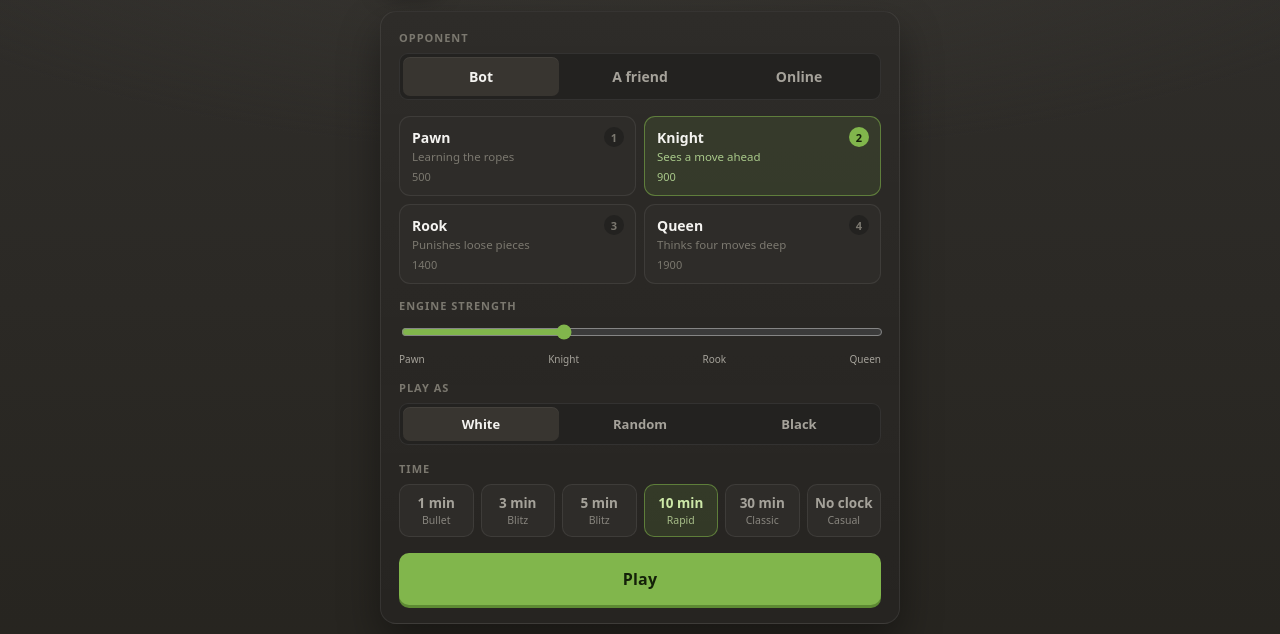
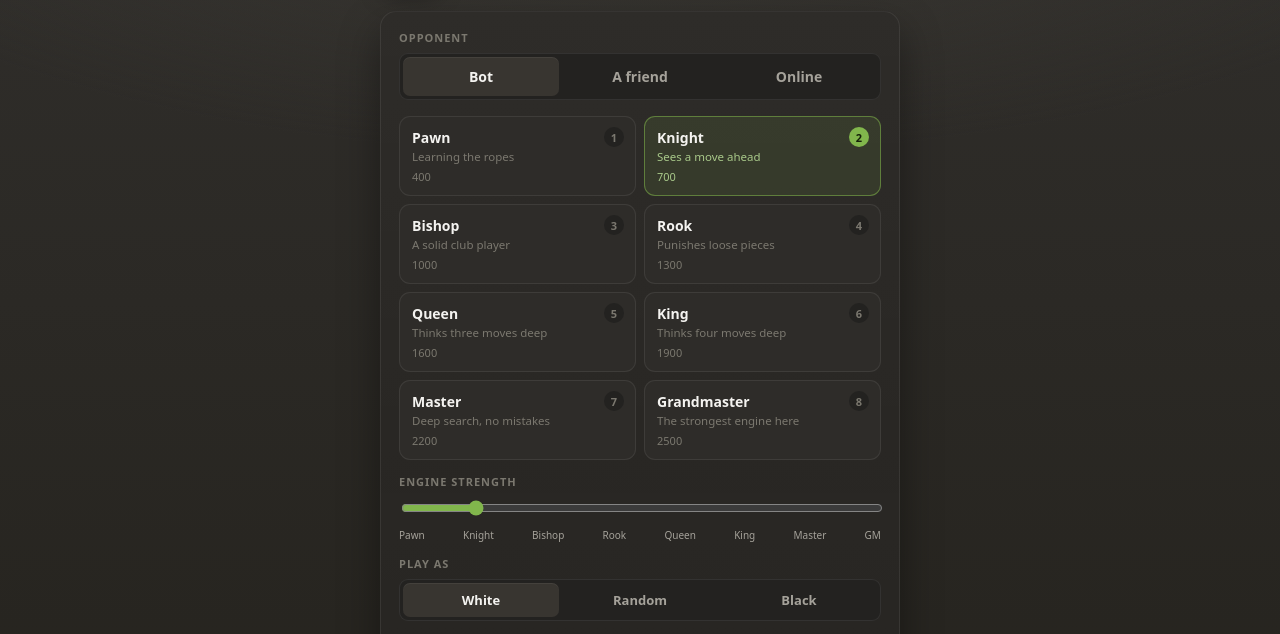
Before and after one commit to reteshmani0-droid/checkmate, a website with bundled scripts: page index.html in a window 1280 px wide. Shown: the part 98-732 px from the top of the page. Built offline with nearby package versions, Linux system fonts and the light colour scheme.

Commit message:
Add more bot levels (8) and slider rungs

```diff
--- a/index.html
+++ b/index.html
@@ -37,9 +37,9 @@
                     <div class="levels" id="levelCards"></div>
                     <div class="field">
                         <span class="label">Engine strength</span>
-                        <input type="range" id="levelSlider" min="1" max="4" step="1" value="2" class="slider">
+                        <input type="range" id="levelSlider" min="1" max="8" step="1" value="2" class="slider">
                         <div class="slider__labels">
-                            <span>Pawn</span><span>Knight</span><span>Rook</span><span>Queen</span>
+                            <span>Pawn</span><span>Knight</span><span>Bishop</span><span>Rook</span><span>Queen</span><span>King</span><span>Master</span><span>GM</span>
                         </div>
                     </div>
 
--- a/js/bot.js
+++ b/js/bot.js
@@ -9,9 +9,13 @@
 import { isAttacked, legalMoves, makeMove, other, pseudoMoves, unmakeMove, } from './rules.js';
 export const BOT_PROFILES = [
     { level: 1, name: 'Pawn', blurb: 'Just learning. Misses things.', depth: 1, nodes: 3000, wobble: 0.35, noise: 24 },
-    { level: 2, name: 'Knight', blurb: 'Sees a move or two ahead.', depth: 2, nodes: 35000, wobble: 0.12, noise: 18 },
-    { level: 3, name: 'Rook', blurb: 'Punishes loose pieces.', depth: 3, nodes: 160000, wobble: 0.02, noise: 12 },
-    { level: 4, name: 'Queen', blurb: 'Thinks four moves deep.', depth: 4, nodes: 520000, wobble: 0, noise: 7 },
+    { level: 2, name: 'Knight', blurb: 'Sees a move or two ahead.', depth: 2, nodes: 20000, wobble: 0.15, noise: 20 },
+    { level: 3, name: 'Bishop', blurb: 'A solid club player.', depth: 2, nodes: 60000, wobble: 0.08, noise: 16 },
+    { level: 4, name: 'Rook', blurb: 'Punishes loose pieces.', depth: 3, nodes: 140000, wobble: 0.03, noise: 12 },
+    { level: 5, name: 'Queen', blurb: 'Thinks three moves deep.', depth: 3, nodes: 350000, wobble: 0.01, noise: 9 },
+    { level: 6, name: 'King', blurb: 'Thinks four moves deep.', depth: 4, nodes: 700000, wobble: 0, noise: 6 },
+    { level: 7, name: 'Master', blurb: 'Deep search, no mistakes.', depth: 4, nodes: 1600000, wobble: 0, noise: 3 },
+    { level: 8, name: 'Grandmaster', blurb: 'The strongest engine here.', depth: 5, nodes: 3200000, wobble: 0, noise: 1 },
 ];
 export const profileFor = (level) => BOT_PROFILES[level - 1] ?? BOT_PROFILES[0];
 const VALUE = { p: 100, n: 320, b: 330, r: 500, q: 900, k: 20000 };
--- a/js/game.js
+++ b/js/game.js
@@ -58,7 +58,7 @@ export function loadConfig() {
     const saved = readJson(SETTINGS_KEY + '.config', {});
     return {
         mode: saved.mode === 'friend' ? 'friend' : 'bot',
-        level: (saved.level === 1 || saved.level === 3 || saved.level === 4 ? saved.level : 2),
+        level: ([1, 2, 3, 4, 5, 6, 7, 8].includes(saved.level) ? saved.level : 2),
         side: saved.side === 'b' || saved.side === 'random' ? saved.side : 'w',
         minutes: typeof saved.minutes === 'number' ? saved.minutes : DEFAULT_CONFIG.minutes,
         autoFlip: saved.autoFlip !== false,
--- a/js/themes.js
+++ b/js/themes.js
@@ -69,10 +69,14 @@ export function applyTheme(theme) {
     root.setProperty('--board-border', theme.border);
 }
 export const LEVELS = [
-    { level: 1, name: 'Pawn', blurb: 'Learning the ropes', rating: 500 },
-    { level: 2, name: 'Knight', blurb: 'Sees a move ahead', rating: 900 },
-    { level: 3, name: 'Rook', blurb: 'Punishes loose pieces', rating: 1400 },
-    { level: 4, name: 'Queen', blurb: 'Thinks four moves deep', rating: 1900 },
+    { level: 1, name: 'Pawn', blurb: 'Learning the ropes', rating: 400 },
+    { level: 2, name: 'Knight', blurb: 'Sees a move ahead', rating: 700 },
+    { level: 3, name: 'Bishop', blurb: 'A solid club player', rating: 1000 },
+    { level: 4, name: 'Rook', blurb: 'Punishes loose pieces', rating: 1300 },
+    { level: 5, name: 'Queen', blurb: 'Thinks three moves deep', rating: 1600 },
+    { level: 6, name: 'King', blurb: 'Thinks four moves deep', rating: 1900 },
+    { level: 7, name: 'Master', blurb: 'Deep search, no mistakes', rating: 2200 },
+    { level: 8, name: 'Grandmaster', blurb: 'The strongest engine here', rating: 2500 },
 ];
 export const TIME_CONTROLS = [
     { minutes: 1, label: '1 min', sub: 'Bullet' },
--- a/src/game.ts
+++ b/src/game.ts
@@ -142,7 +142,7 @@ export function loadConfig(): Config
     const saved = readJson<Partial<Config>>(SETTINGS_KEY + '.config', {});
     return {
         mode: saved.mode === 'friend' ? 'friend' : 'bot',
-        level: (saved.level === 1 || saved.level === 3 || saved.level === 4 ? saved.level : 2) as BotLevel,
+        level: ([1, 2, 3, 4, 5, 6, 7, 8].includes(saved.level as number) ? saved.level : 2) as BotLevel,
         side: saved.side === 'b' || saved.side === 'random' ? saved.side : 'w',
         minutes: typeof saved.minutes === 'number' ? saved.minutes : DEFAULT_CONFIG.minutes,
         autoFlip: saved.autoFlip !== false,
```
Also changed, not shown: src/bot.ts (+8 -4 lines), src/themes.ts (+8 -4 lines).
